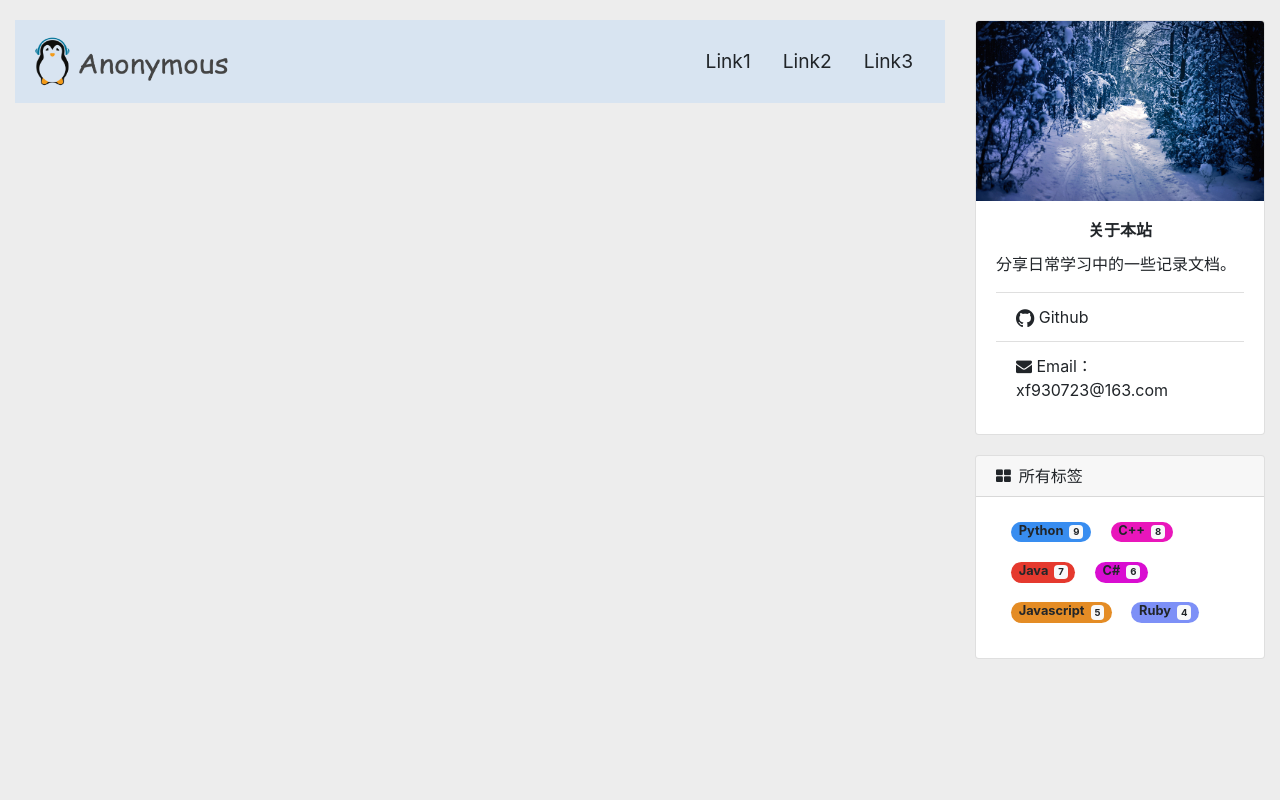
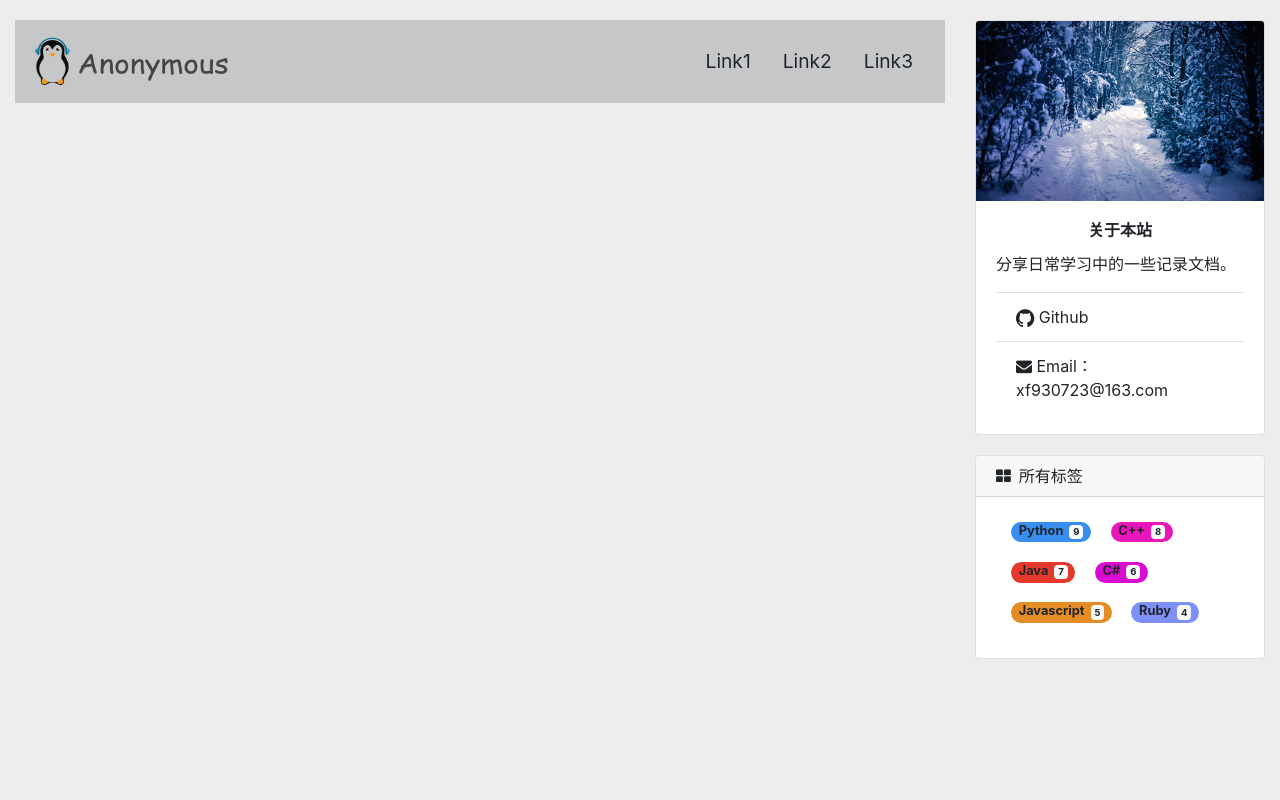
Before and after one commit to AnonymousXF/BlogV2.0, a Python web app: template app/templates/base.html in a window 1280 px wide. Run offline with Jinja, Linux system fonts and the light colour scheme; the template is opened without the code that fills it, so the values that code supplies are empty.

Commit message:
Update base.html

```diff
--- a/app/templates/base.html
+++ b/app/templates/base.html
@@ -14,7 +14,7 @@
 
 <div class="body">
     <div id="main">
-        <nav class="navbar" style="background-color: rgba(128,189,255,0.2);margin-top: 20px">
+        <nav class="navbar" style="background-color: rgba(106,110,113,0.3);margin-top: 20px">
             <a class="navbar-brand" href="{{ url_for("index.index") }}">
                 <img src="{{ url_for('static', filename='image/logo.png') }}" width="207" height="57" alt="">
             </a>
```
